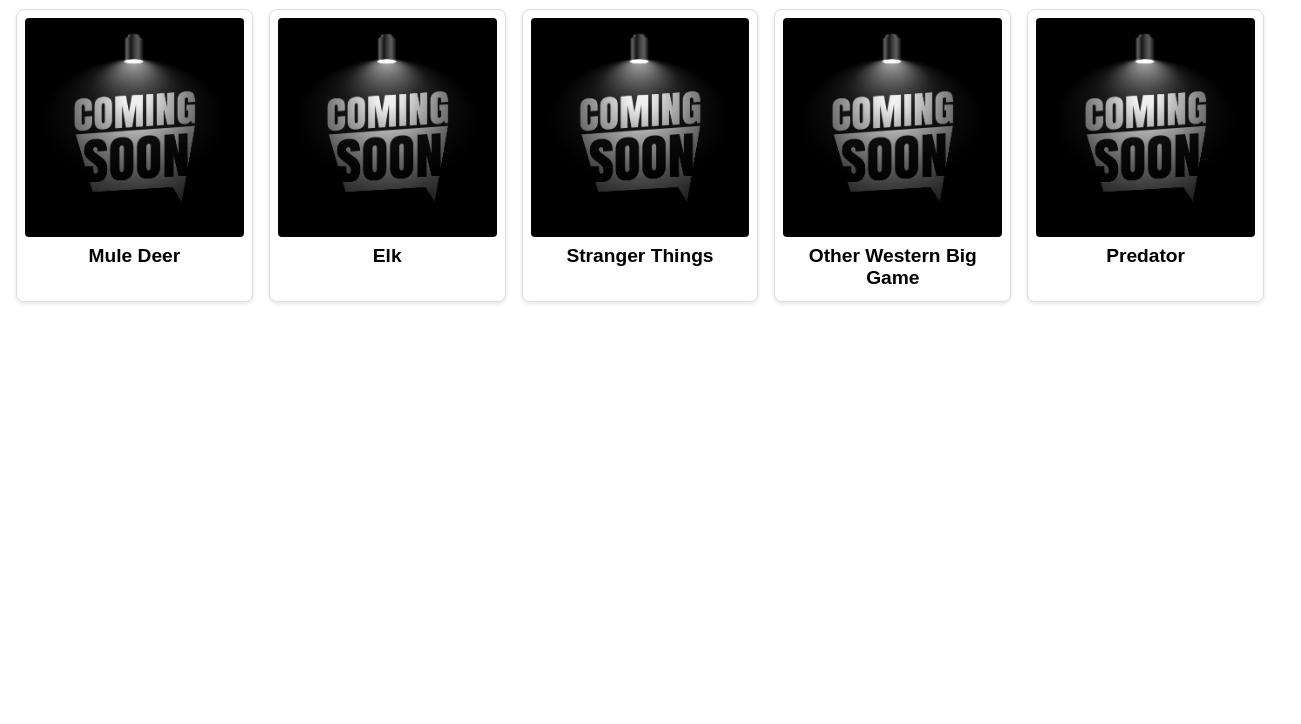
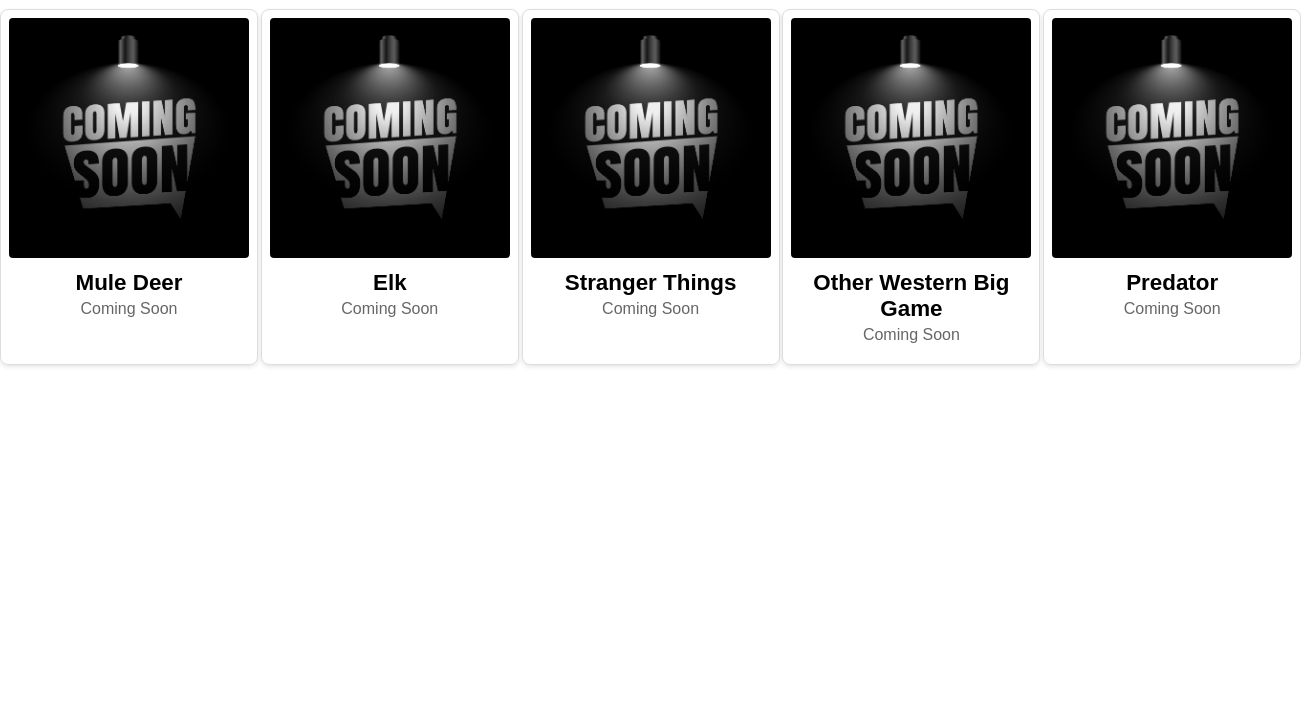
Before and after one commit to loganmarshall43/trailcamcontest, a plain HTML site: page index.html in a window 1280 px wide. Shown: the part 76-800 px from the top of the page, 1301 px wide, since content can reach past the window. Drawn offline with Linux system fonts and the light colour scheme; no server answers.

Commit message:
placeholder updates

```diff
--- a/script.js
+++ b/script.js
@@ -1,4 +1,6 @@
 // script.js
+
+/*
 import { ref, onValue, runTransaction }
   from "https://www.gstatic.com/firebasejs/11.9.1/firebase-database.js";
 
@@ -61,3 +63,30 @@ async function submitVote(newId) {
 }
 
 renderGallery();
+*/
+
+// script.js
+
+const images  = window.images || [];
+const gallery = document.getElementById('gallery');
+
+// Render the five placeholder cards
+function renderGallery() {
+  gallery.innerHTML = '';
+
+  images.forEach(img => {
+    const card = document.createElement('div');
+    card.className = 'card';
+
+    card.innerHTML = `
+      <img src="${img.src}" alt="${img.caption}">
+      <p class="category-caption">${img.caption}</p>
+      <p class="subcaption">Coming Soon</p>
+    `;
+
+    gallery.append(card);
+  });
+}
+
+// initialize
+renderGallery();
--- a/styles.css
+++ b/styles.css
@@ -2,61 +2,61 @@ body {
   font-family: sans-serif;
   margin: 0;
   padding: 0;
+  display: flex;
+  flex-direction: column;
+  align-items: center;
 }
 
 h1 {
   text-align: center;
-  margin: 16px 0;
+  margin: 24px 0;
 }
 
 #gallery {
   display: grid;
-  grid-template-columns: repeat(auto-fill, minmax(200px, 1fr));
-  gap: 16px;
-  padding: 16px;
+  /* five cards across, centered */
+  grid-template-columns: repeat(auto-fit, minmax(220px, 1fr));
+  justify-content: center;
+  gap: 24px;
+  width: 100%;
+  max-width: 1400px;  /* caps how wide it grows */
+  padding: 0 16px 32px;
 }
 
 .card {
+  display: flex;
+  flex-direction: column;
   border: 1px solid #ddd;
   border-radius: 8px;
   padding: 8px;
-  text-align: center;
   box-shadow: 0 2px 4px rgba(0,0,0,0.1);
+  /* make cards a bit larger since only 5 */
+  width: 240px;
 }
 
 .card img {
-  max-width: 100%;
-  height: auto;
-  display: block;
+  width: 100%;
+  aspect-ratio: 1 / 1;
+  object-fit: cover;
   border-radius: 4px;
 }
 
-.card .caption {
+.card .category-caption {
   font-weight: bold;
-  font-size: 1.2rem;
-  margin: 8px 0 4px;
+  font-size: 1.4rem;    /* a bit bigger */
+  margin: 12px 0 4px;
+  text-align: center;
 }
 
-.card .count {
-  display: none;
+.card .subcaption {
+  font-size: 1rem;
+  margin: 0 0 12px;
   text-align: center;
-  font-size: 0.9rem;
-  margin: 0 0 8px;
-  color: #555;
+  color: #666;
 }
 
-button {
+/* still keep votes/buttons hidden for now */
+.card .count,
+.card button {
   display: none;
-  padding: 8px 12px;
-  border: none;
-  border-radius: 4px;
-  background-color: #007bff;
-  color: white;
-  font-size: 0.9rem;
-  cursor: pointer;
 }
-
-button:disabled {
-  background-color: #aaa;
-  cursor: default;
-}
```
